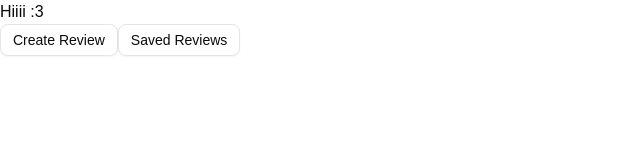
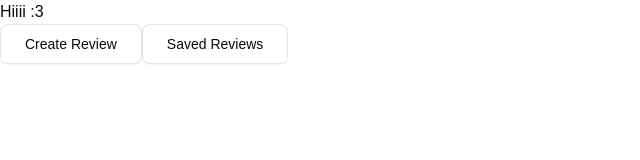
Before and after one commit to shaurya-ch/recreview, a React (Vite) app: page / in a window 1280 px wide. Shown: the top 160 px of the page, without its empty margins (0-640 px from the left). Built offline with nearby package versions, Linux system fonts and the light colour scheme.

Commit message:
bigger buttons

```diff
--- a/src/pages/CreateReview.tsx
+++ b/src/pages/CreateReview.tsx
@@ -76,7 +76,7 @@ function CreateReview() {
 
   return (
     <>
-      <a href="/" className={buttonVariants({ variant: "outline", size: "sm" })}>
+      <a href="/" className={buttonVariants({ variant: "outline", size: "lg" })}>
         Go Home
       </a>
       <form onSubmit={(e) => handleSearchSubmit(e)}>
--- a/src/pages/Home.tsx
+++ b/src/pages/Home.tsx
@@ -5,10 +5,10 @@ function Home() {
     <>
       <div>Hiiii :3</div>
       <div>
-        <a href="/create" className={buttonVariants({ variant: "outline", size: "sm" })}>
+        <a href="/create" className={buttonVariants({ variant: "outline", size: "lg" })}>
           Create Review
         </a>
-        <a href="/saved" className={buttonVariants({ variant: "outline", size: "sm" })}>
+        <a href="/saved" className={buttonVariants({ variant: "outline", size: "lg" })}>
           Saved Reviews
         </a>
       </div>
--- a/src/pages/SavedReviews.tsx
+++ b/src/pages/SavedReviews.tsx
@@ -37,7 +37,7 @@ function SavedReviews() {
 
   return (
     <>
-      <a href="/" className={buttonVariants({ variant: "outline", size: "sm" })}>
+      <a href="/" className={buttonVariants({ variant: "outline", size: "lg" })}>
         Go Home
       </a>
       {reviews && (
```
